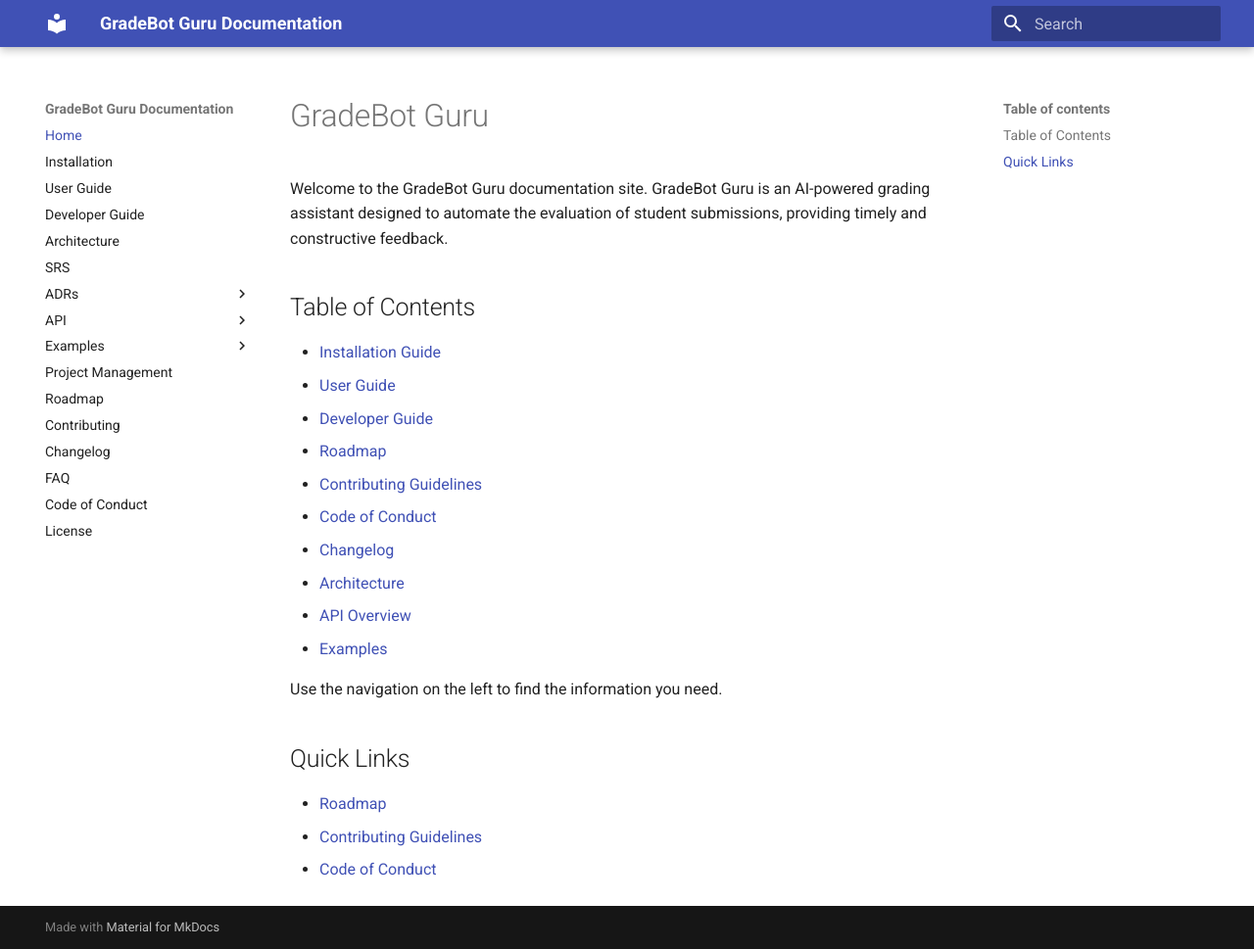
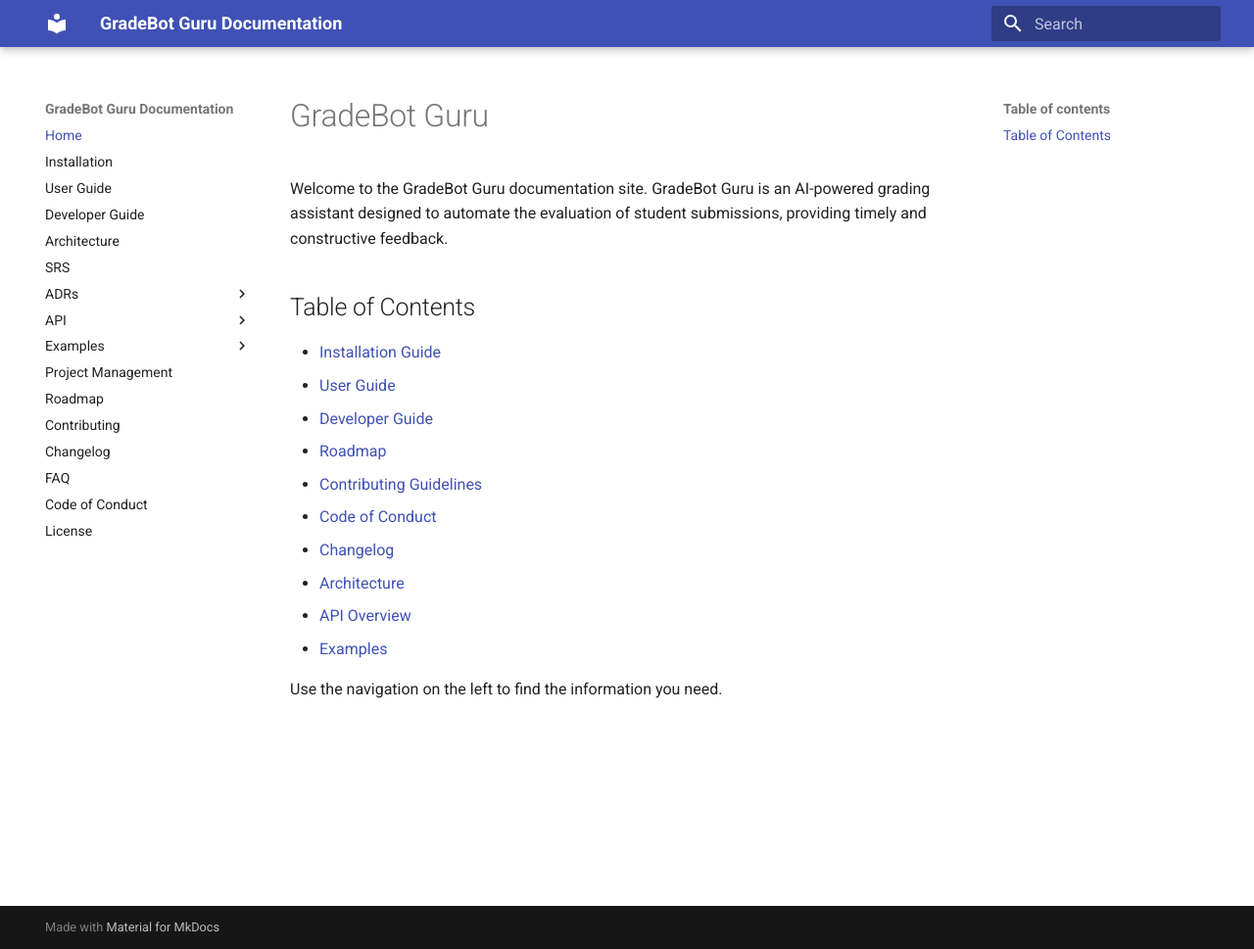
Before and after one commit to michael-borck/gradebot-guru, an MkDocs documentation site: the page built from docs/index.md, in a window 1280 px wide and 969 px high. Shown: the whole window at 98% size. Built offline with MkDocs 1.6.1 and Material for MkDocs 9.7.7, drawn with Linux system fonts in a browser that asks for light colours.

```diff
--- a/docs/index.md
+++ b/docs/index.md
@@ -16,9 +16,3 @@ Welcome to the GradeBot Guru documentation site. GradeBot Guru is an AI-powered
 - [Examples](examples/rubrics.md)
 
 Use the navigation on the left to find the information you need.
-
-## Quick Links
-
-- [Roadmap](../ROADMAP.md)
-- [Contributing Guidelines](../CONTRIBUTING.md)
-- [Code of Conduct](../CODE_OF_CONDUCT.md)
```
